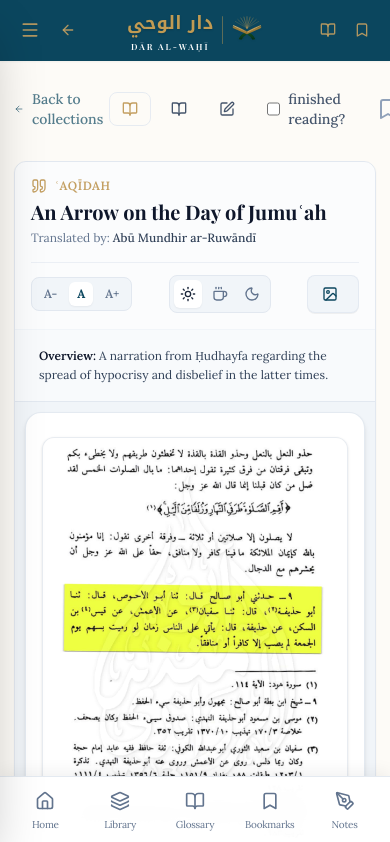
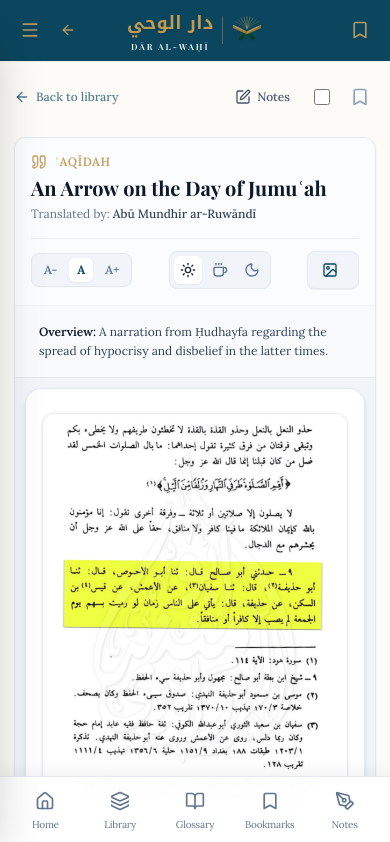
Before and after one commit to hissan1430/Dar-al-Wahi, a React (Vite) app: page /viewer/10 in a window 390 px wide. Shown: the top 842 px of the page. Built offline with nearby package versions, Linux system fonts and the light colour scheme; a web font is replaced by a local one.

Commit message:
refactor: improve mobile layout and UI responsiveness
Adjust navigation and viewer controls to optimize space for smaller screens. Hide secondary UI elements on mobile and refine iconography and spacing for better usability.

```diff
--- a/src/components/Header.tsx
+++ b/src/components/Header.tsx
@@ -58,16 +58,16 @@ export function Header({ onSearch }: HeaderProps) {
             </div>
 
             {/* Right Actions */}
-            <div className="flex items-center space-x-0.5 sm:space-x-2 z-10 shrink-0 min-w-[70px] sm:min-w-[120px] justify-end">
-              <Link to="/glossary" className="flex items-center gap-1.5 text-accent/90 hover:text-white transition-colors p-2 sm:px-2.5 sm:py-1.5 rounded-lg hover:bg-white/10 text-xs font-medium touch-manipulation" title="Classical Glossary">
+            <div className="flex items-center space-x-1 sm:space-x-2 z-10 shrink-0 justify-end">
+              <Link to="/glossary" className="hidden sm:flex items-center gap-1.5 text-accent/90 hover:text-white transition-colors px-2.5 py-1.5 rounded-lg hover:bg-white/10 text-xs font-medium touch-manipulation" title="Classical Glossary">
                 <BookOpen className="w-4 h-4" />
-                <span className="hidden sm:inline-block">Glossary</span>
+                <span>Glossary</span>
               </Link>
               <Link to="/bookmarks" className="flex items-center gap-1.5 text-accent/90 hover:text-white transition-colors p-2 sm:px-2.5 sm:py-1.5 rounded-lg hover:bg-white/10 text-xs font-medium touch-manipulation relative" title="My Bookmarks">
                 <div className="relative">
-                  <Bookmark className={`w-4 h-4 transition-colors ${bookmarks.length > 0 ? 'fill-accent/30 text-accent' : ''}`} />
+                  <Bookmark className={`w-5 h-5 sm:w-4 sm:h-4 transition-colors ${bookmarks.length > 0 ? 'fill-accent text-accent' : ''}`} />
                   {bookmarks.length > 0 && (
-                    <span className="absolute -top-1.5 -right-2 bg-accent text-primary font-bold text-[9px] w-3.5 h-3.5 rounded-full flex items-center justify-center leading-none">
+                    <span className="absolute -top-1.5 -right-2 bg-accent text-primary font-bold text-[9px] w-4 h-4 rounded-full flex items-center justify-center leading-none shadow-xs">
                       {bookmarks.length}
                     </span>
                   )}
--- a/src/pages/Viewer.tsx
+++ b/src/pages/Viewer.tsx
@@ -299,44 +299,21 @@ export function Viewer() {
     <div className={`mx-auto space-y-6 sm:space-y-8 animate-in fade-in duration-500 transition-all ${
       isReadingMode ? 'w-full max-w-none px-1 sm:px-4' : (isTwoPageView ? 'max-w-[92rem] px-2 sm:px-4' : (showNotes ? 'max-w-[90rem]' : 'max-w-5xl'))
     }`}>
-      <div className="flex justify-between items-center">
-        <Link to="/" className="inline-flex items-center text-primary/70 hover:text-primary transition-colors font-medium text-sm">
-          <ArrowLeft className="w-4 h-4 mr-2" />
-          Back to collections
+      <div className="flex flex-wrap sm:flex-nowrap justify-between items-center gap-2">
+        <Link to="/" className="inline-flex items-center text-primary/70 hover:text-primary transition-colors font-medium text-xs sm:text-sm">
+          <ArrowLeft className="w-4 h-4 mr-1.5" />
+          <span>Back to library</span>
         </Link>
-        <div className="flex items-center gap-2">
-          {/* Reading Mode Button */}
-          <button
-            onClick={toggleReadingMode}
-            className={`flex items-center gap-1.5 px-3 py-2 rounded-lg transition-all text-sm font-medium cursor-pointer border ${
-              isReadingMode
-                ? 'bg-accent text-slate-900 border-accent font-semibold shadow-xs'
-                : 'text-slate-600 border-slate-200/80 hover:text-primary hover:bg-slate-50'
-            }`}
-            title={isReadingMode ? "Exit Reading Mode (Esc)" : "Enter Immersive Reading Mode (Hides header, footer, & sidebars)"}
-          >
-            <BookOpen className="w-4 h-4 text-accent" />
-            <span className="hidden sm:inline">Reading Mode</span>
-          </button>
-          <Link
-            to="/glossary"
-            target="_blank"
-            rel="noopener noreferrer"
-            className="flex items-center gap-1.5 px-3 py-2 rounded-lg text-slate-600 hover:text-primary hover:bg-slate-50 transition-colors text-sm font-medium"
-            title="Open Classical Glossary in new tab"
-          >
-            <BookOpen className="w-4 h-4" />
-            <span className="hidden sm:inline">Glossary</span>
-          </Link>
+        <div className="flex items-center gap-1.5 sm:gap-2">
           <button
             onClick={() => setShowNotes(!showNotes)}
-            className={`flex items-center gap-2 px-3 py-2 rounded-lg transition-colors text-sm font-medium ${showNotes ? 'bg-primary/10 text-primary' : 'text-slate-600 hover:text-primary hover:bg-slate-50'}`}
-            title="Toggle Notes"
+            className={`flex items-center gap-1.5 px-2.5 py-1.5 sm:px-3 sm:py-2 rounded-lg transition-colors text-xs sm:text-sm font-medium ${showNotes ? 'bg-primary/10 text-primary' : 'text-slate-600 hover:text-primary hover:bg-slate-50'}`}
+            title="Toggle Personal Notes"
           >
             <PenSquare className="w-4 h-4" />
-            <span className="hidden sm:inline">Notes</span>
+            <span>Notes</span>
           </button>
-          <label className="flex items-center gap-2 text-slate-600 hover:text-primary cursor-pointer px-3 py-2 rounded-lg hover:bg-slate-50 transition-colors text-sm font-medium select-none">
+          <label className="flex items-center gap-1.5 text-slate-600 hover:text-primary cursor-pointer px-2 py-1.5 sm:px-3 sm:py-2 rounded-lg hover:bg-slate-50 transition-colors text-xs sm:text-sm font-medium select-none">
             <input
               type="checkbox"
               checked={isRead}
@@ -351,15 +328,16 @@ export function Viewer() {
               }}
               className="w-4 h-4 rounded border-slate-300 text-primary focus:ring-primary cursor-pointer"
             />
-            <span className="inline">finished reading?</span>
+            <span className="hidden xs:inline">Finished?</span>
           </label>
           <button
             onClick={() => toggleBookmark(item.id)}
-            className="p-2 rounded-full hover:bg-slate-50 transition-colors"
+            className="p-1.5 sm:p-2 rounded-lg hover:bg-slate-100 transition-colors touch-manipulation cursor-pointer"
             title={bookmarked ? "Remove Bookmark" : "Bookmark this document"}
+            aria-label="Toggle Bookmark"
           >
             <Bookmark
-              className={`w-6 h-6 transition-all ${bookmarked ? 'text-accent fill-accent' : 'text-slate-400 hover:text-accent'}`}
+              className={`w-5 h-5 sm:w-6 sm:h-6 transition-all ${bookmarked ? 'text-accent fill-accent' : 'text-slate-400 hover:text-accent'}`}
             />
           </button>
         </div>
@@ -460,8 +438,8 @@ export function Viewer() {
           </div>
 
           <div className="flex flex-wrap items-center gap-2 sm:gap-3 w-full sm:w-auto justify-between sm:justify-end border-t sm:border-t-0 pt-3 sm:pt-0 border-slate-200/60">
-            {/* 1-Page vs 2-Page Spread for Paginated Documents (hidden on very small mobile for screen fit) */}
-            {(item.pdfUrl || pages.length > 1) && (
+            {/* 1-Page vs 2-Page Spread for Paginated Text Documents (PDFs manage their own spread in canvas) */}
+            {pages.length > 1 && !item.pdfUrl && (
               <div className="hidden sm:flex items-center bg-slate-100 p-0.5 rounded-lg border border-slate-200 text-xs font-semibold">
                 <button
                   onClick={() => handleToggleTwoPage(false)}
@@ -486,7 +464,8 @@ export function Viewer() {
               </div>
             )}
 
-            {/* Font Size Selector (especially helpful on mobile phones for readability) */}
+            {/* Font Size Selector (Only for readable text documents, articles, and quotes — NOT for PDFs or Videos) */}
+            {item.type !== 'pdf' && item.type !== 'video' && item.type !== 'audio' && (
               <div className="flex items-center space-x-1 bg-slate-100 p-1 rounded-lg border border-slate-200 text-xs font-semibold">
                 <button
                   onClick={() => handleFontSizeChange('compact')}
@@ -511,12 +490,15 @@ export function Viewer() {
                   className={`px-2 py-1 rounded-md transition-colors cursor-pointer touch-manipulation ${
                     fontSize === 'large' ? 'bg-white shadow-xs text-primary font-bold' : 'text-slate-500 hover:text-slate-800'
                   }`}
-                title="Large Text Size (Easier Reading on Mobile)"
+                  title="Large Text Size"
                 >
                   A+
                 </button>
               </div>
+            )}
 
+            {/* Reader Theme (Light/Sepia/Dark) - for PDFs and text */}
+            {item.type !== 'video' && (
               <div className="flex items-center space-x-1 bg-slate-100 p-1 rounded-lg border border-slate-200">
                 <button
                   onClick={() => setTheme('light')}
@@ -540,6 +522,7 @@ export function Viewer() {
                   <Moon className="w-4 h-4" />
                 </button>
               </div>
+            )}
 
             {/* Card & Download Action Buttons */}
             <div className="flex items-center gap-2">
```
Also changed, not shown: src/components/PdfCanvasViewer.tsx (+10 -23 lines). Lines whose indentation alone changed are shown as unchanged.
